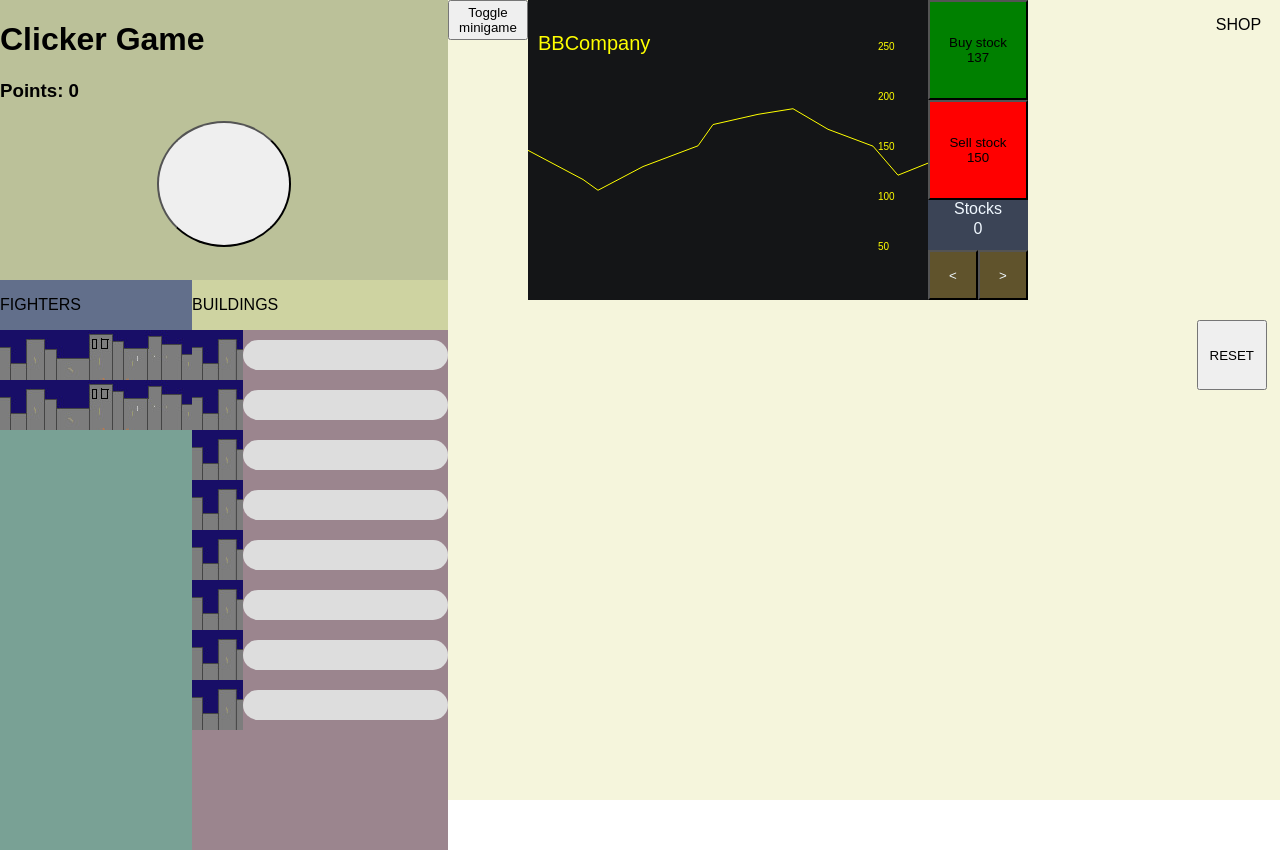
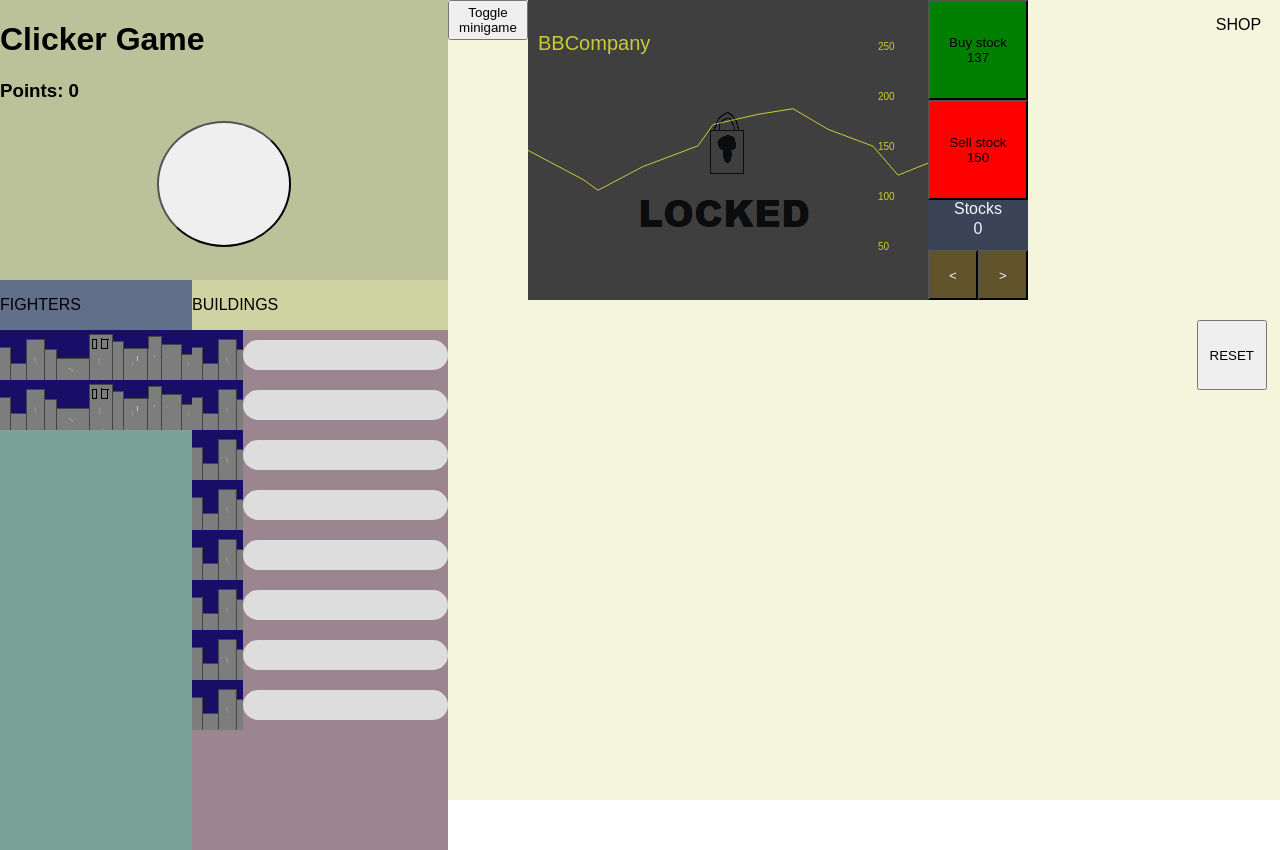
Before and after one commit to Vjio/vjio.github.io, a plain HTML site: page index.html in a window 1280 px wide. Both pictures are taken after a click on the button "Toggle stock market". Drawn offline with Linux system fonts and the light colour scheme; a web font is replaced by a local one.

Commit message:
Stock Cover
Am adaugat o imagine care acopera graficele actiunilor de la compani pe care inca nu le-ai deblocat

```diff
--- a/index.html
+++ b/index.html
@@ -157,6 +157,8 @@
                       <div id = "minigame2" style = "display: none;">
                           <canvas id="canvas2"></canvas>
 
+                          <div id = "stock-cover"></div>
+
                           <button id = "buy">
                             Buy stock <br>
                             <span id = "stock-price">150</span>
--- a/minigame2.js
+++ b/minigame2.js
@@ -4,8 +4,8 @@ const canvas2 = document.getElementById("canvas2");
 		const Balance = document.getElementById("points");
 
 		//let money = 1000;
-		let curentPrice = Array.from({length: 10}, () => 0);
-		let nrStocks = Array.from({length: 10}, () => 0);
+		let curentPrice = Array.from({length: 20}, () => 0);
+		let nrStocks = Array.from({length: 20}, () => 0);
 
 		//buy/sell
 		const buyButton = document.getElementById("buy");
@@ -16,7 +16,13 @@ const canvas2 = document.getElementById("canvas2");
 			document.getElementById("stock-market-button").style.display = "none";
 			document.getElementById("minigame2").style.display = "grid";
 
-			let curentStock = 0;
+			let curentStock = 1;
+
+			if (buildingLevel[curentStock] == 0){
+				document.getElementById("stock-cover").style.display = "block";
+			} else {
+				document.getElementById("stock-cover").style.display = "none";
+			}
 
 		//setting the buy and sell buttons
 
@@ -42,20 +48,30 @@ const canvas2 = document.getElementById("canvas2");
 
 		document.getElementById("prev-stock").addEventListener("click", ()=>{
 			if (curentStock == 0){
-				curentStock = 9;
+				curentStock = 8;
 			} else {
 				curentStock--;
 			}
 			document.getElementById("number-of-stocks").innerHTML = nrStocks[curentStock];
+			if (buildingLevel[curentStock] == 0){
+				document.getElementById("stock-cover").style.display = "block";
+			} else {
+				document.getElementById("stock-cover").style.display = "none";
+			}
 		});
 
 		document.getElementById("next-stock").addEventListener("click", ()=>{
 			if (curentStock == 9){
-				curentStock = 0;
+				curentStock = 1;
 			} else {
 				curentStock++;
 			}
 			document.getElementById("number-of-stocks").innerHTML = nrStocks[curentStock];
+			if (buildingLevel[curentStock] == 0){
+				document.getElementById("stock-cover").style.display = "block";
+			} else {
+				document.getElementById("stock-cover").style.display = "none";
+			}
 		});
 
 
@@ -70,7 +86,7 @@ const canvas2 = document.getElementById("canvas2");
 			// initiating the stock
 
 				let stockPrices = [];
-				for (let i = 0; i < 10; i++){
+				for (let i = 0; i < 20; i++){
 					stockPrices[i] = [];
 				};
 
@@ -84,13 +100,14 @@ const canvas2 = document.getElementById("canvas2");
 				stockPrices[7][0] = 150;
 				stockPrices[8][0] = 150;
 				stockPrices[9][0] = 150;
+				stockPrices[10][0] = 150;
 
 				let stockTimes = [];
 				for (let i = 0; i < 40; i++){
 					stockTimes[i] = [];
 				};
 
-				for (let i = 0; i < 10; i++){
+				for (let i = 0; i < 20; i++){
 					stockTimes[i][0] = 0;
 				}
 
@@ -98,7 +115,7 @@ const canvas2 = document.getElementById("canvas2");
 				let volatility = 4; //less is more
 				let luck = 0.5; // more is more
 
-				for (let index = 0; index < 10; index++){
+				for (let index = 1; index < 11; index++){
 					for (let i = 1; i < numStocks; i++) {
 						stockTimes[index].push(stockTimes[index][i-1] + Math.floor(Math.random() * 5)*10 + 15);
 						if (Math.random() < luck){
--- a/style.css
+++ b/style.css
@@ -283,6 +283,13 @@ body{
 			    /*border: 1px solid yellow;*/
 			    background-color: #141517;
 		    }
+            #stock-cover{
+                height: 300px;
+                width: 400px;
+                position: absolute;
+                opacity: 0.4;
+                background-image: url('assets/stock-cover.png');
+            }
 		    #stock-market-button{
 			    height: 40px;
 			    width: 100px;
```
Also changed, not shown: assets/stock-cover.png (added).
